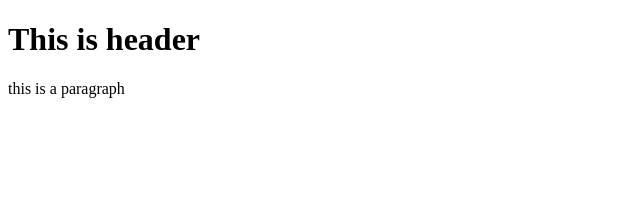
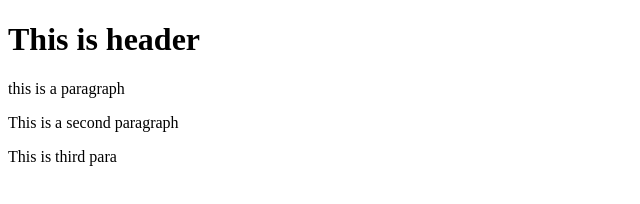
Before and after one commit to x11anily-abh/git-test, a website: page index.html in a window 1280 px wide. Shown: the whole page, without its empty margins (0-640 px from the left). Drawn offline with Linux system fonts and the light colour scheme.

Commit message:
first html code

```diff
--- a/index.html
+++ b/index.html
@@ -2,6 +2,8 @@
 <html>
     <body><h1>This is header</h1>
         <p>this is a paragraph</p>
+        <p>This is a second paragraph</p>
+        <p>This is third para</p>
     </body>
 
 </html>
```
Also changed, not shown: package.json (added, +24 -0 lines), 1 other file.
